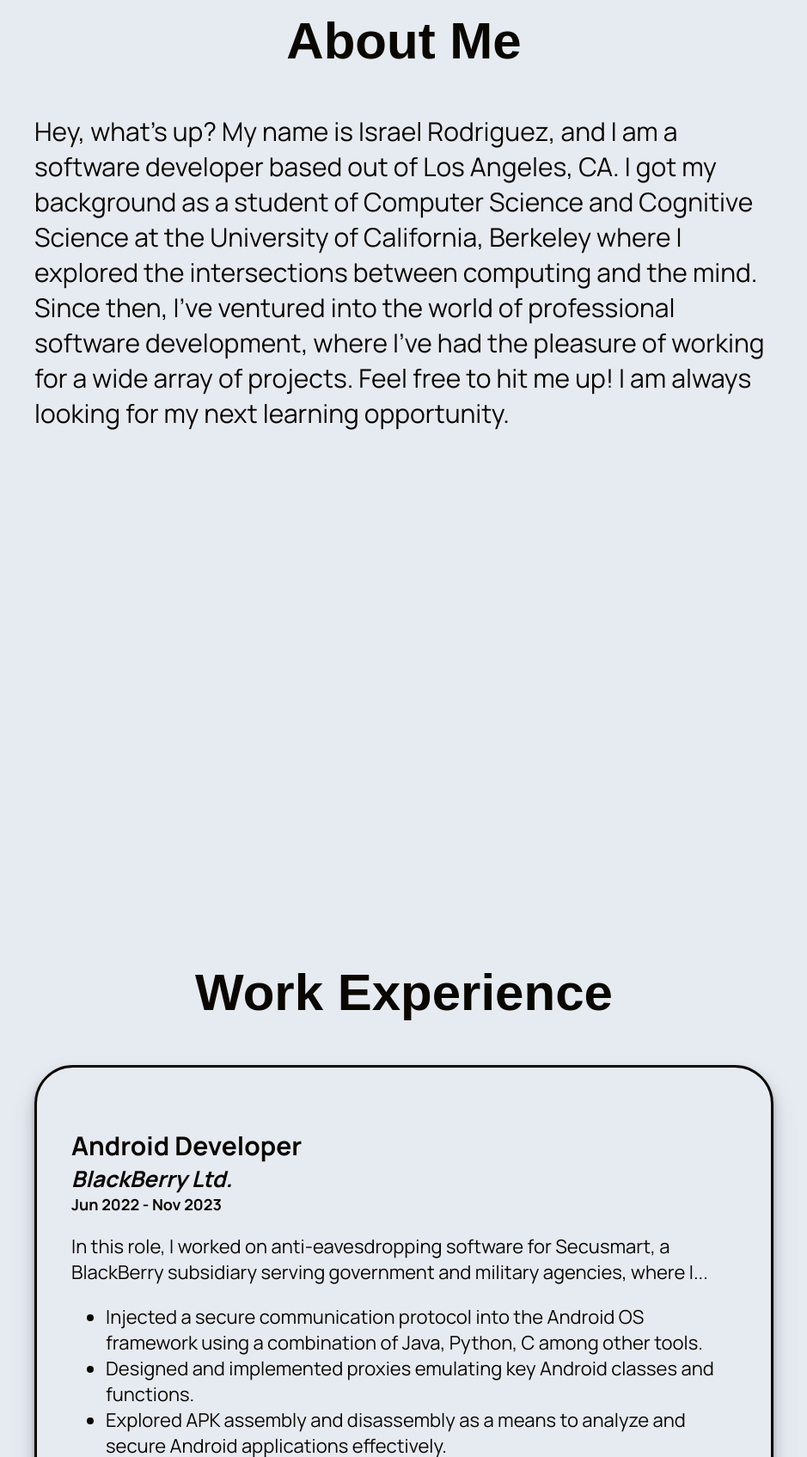
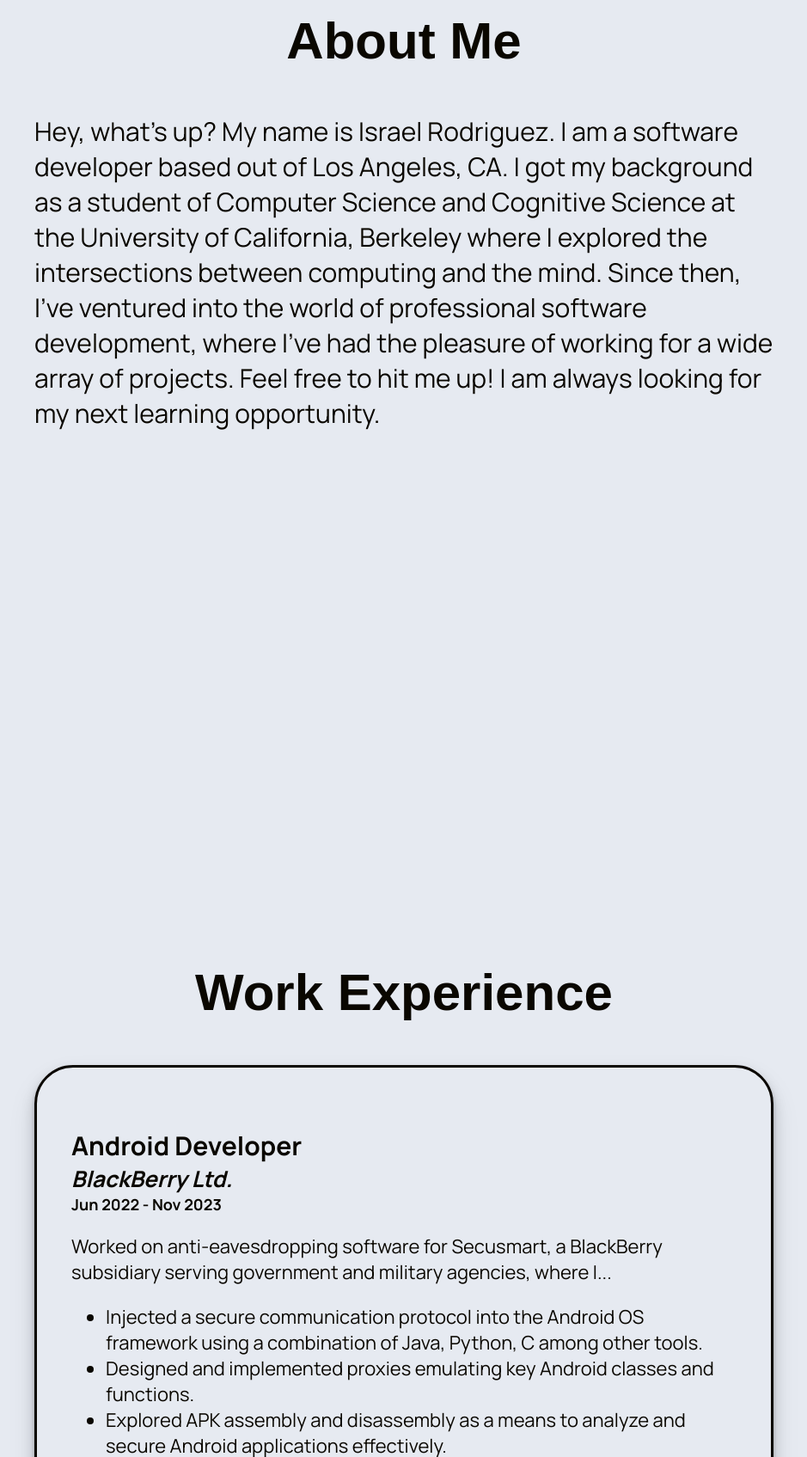
Before and after one commit to israeljr98/irod.dev, a plain HTML site: page index.html in a window 1280 px wide. Shown: the part 1280-2975 px from the top of the page at 86% size, without its empty margins (170-1109 px from the left). Drawn offline with Linux system fonts and the light colour scheme; a web font is replaced by a local one.

Commit message:
Removed unnecessary and from description

```diff
--- a/index.html
+++ b/index.html
@@ -50,7 +50,7 @@
         <div class="content-wrapper fade-in" id="about-wrapper">
             <section>
                 <h2 id="aboutMe">About Me</h2>
-                <p>Hey, what's up? My name is Israel Rodriguez, and I am a software developer based out of Los Angeles, CA.
+                <p>Hey, what's up? My name is Israel Rodriguez. I am a software developer based out of Los Angeles, CA.
                     <!-- <br>
                     <br> -->
                     I got my background as a student of Computer Science and Cognitive Science at the University
@@ -72,7 +72,7 @@
                     <h3 class="company-name">BlackBerry Ltd.</h3>
                     <h3 class="company-tenure">Jun 2022 - Nov 2023</h3>
                     <div class="exp-desc">
-                        <p id="bb">In this role, I worked on anti-eavesdropping software for Secusmart, a BlackBerry subsidiary serving government
+                        <p id="bb">Worked on anti-eavesdropping software for Secusmart, a BlackBerry subsidiary serving government
                             and military agencies, where I...
                         </p>
                         <ul class="exp-ul">
```
